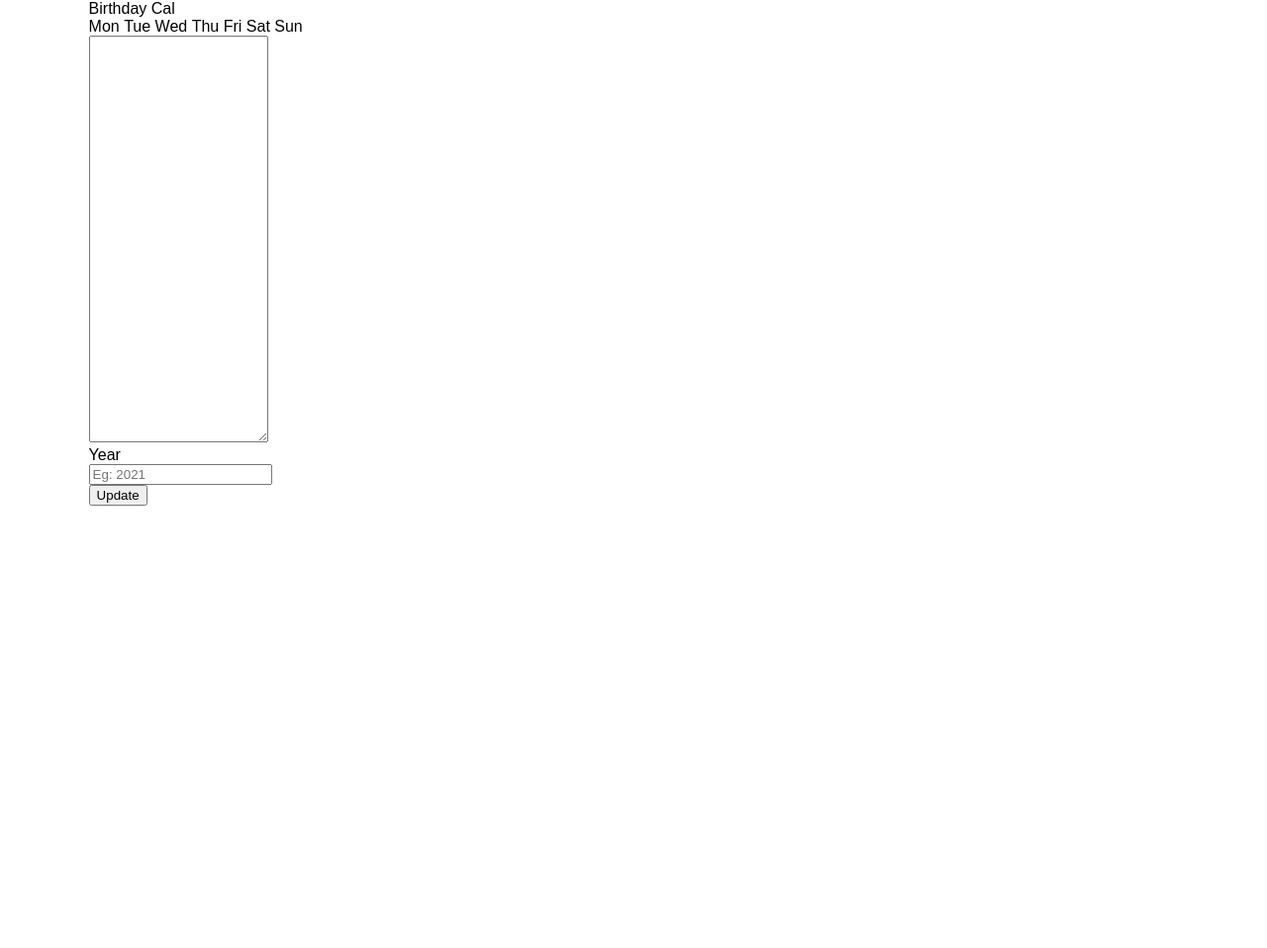
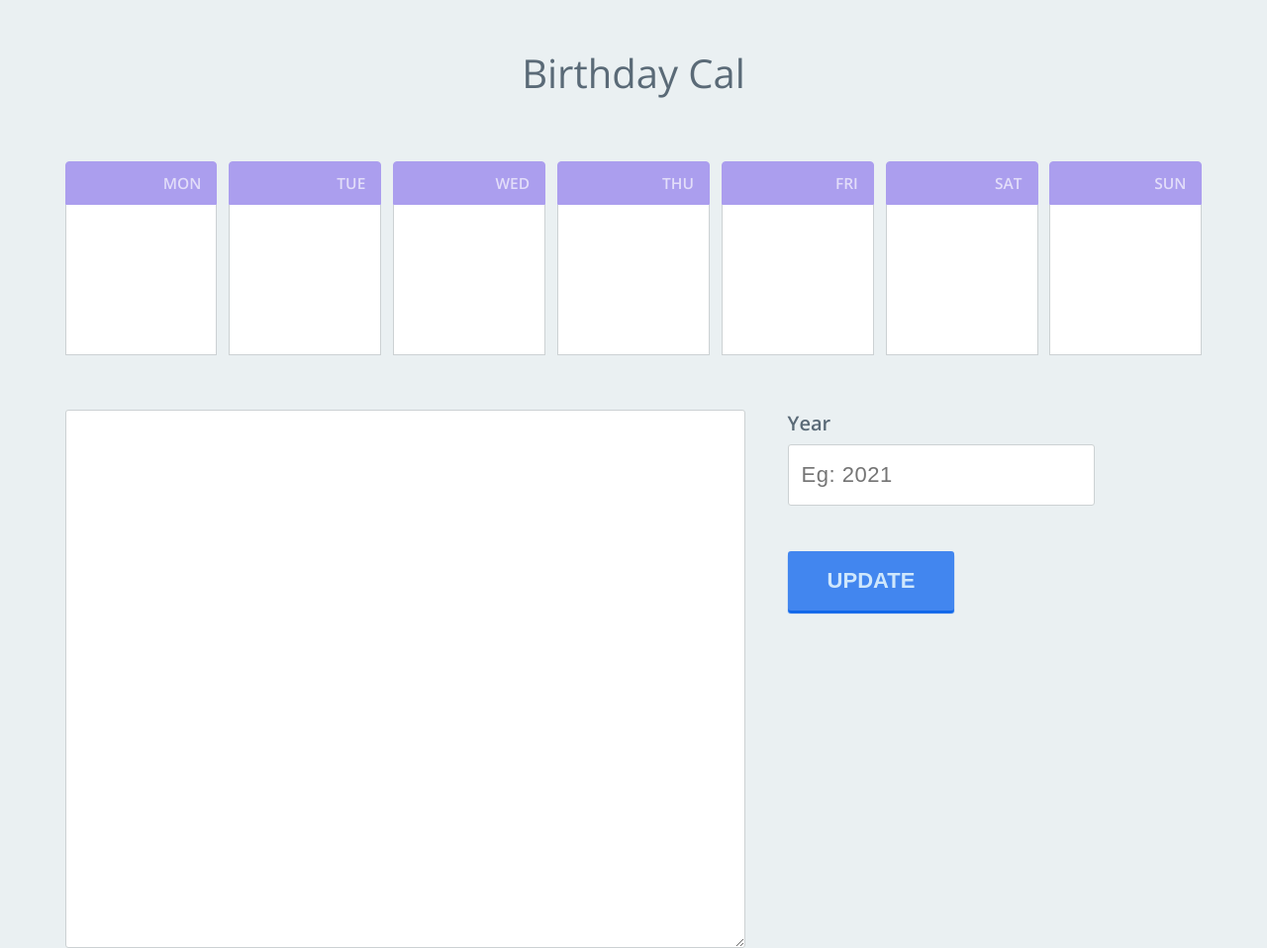
Before and after one commit to meghana1997-star/Birthdaycalendar, a plain HTML site: page index.html in a window 1280 px wide. Shown: the whole page at 99% size. Before the commit the page ends 800 px from the top, so only its background shows below. Drawn offline with nearby package versions, Linux system fonts and the light colour scheme.

Commit message:
assets added

```diff
--- a/assets/css/style.css
+++ b/assets/css/style.css
@@ -99,19 +99,49 @@ li {
 
 /*for wrapper*/
 .wrapper {
-  max-width: 1360px;
-  width: 86%;
+  max-width: 1149px;
   margin: 0 auto;
 }
+
+body { font-family: 'Open Sans', sans-serif; }
+
+/* Css Reset  */
+*,
+*::before,
+*::after {
+  margin: 0;
+  padding: 0;
+  box-sizing: border-box;
+}
+
+:root {
+  --black: #000;
+  --white: #fff;
+  --heading-color: #5A6A77;
+  --bg-color: #EAF0F2;
+  --light-violet: #AB9EEE;
+  --dark-blue: #4286EF;
+  --light-white: #E2DDF9;
+  --label-color: #5A6A77;
+}
+
+/* Common Classes */
+.upper--case { text-transform: uppercase; }
+
 /*=================================
   Header styling starts here
 =================================*/
+.header {
+  padding: 46px 0 62px;
+  background-color: var(--bg-color);
+}
 
-
-
-
-
-
+.header__heading {
+  color: var(--heading-color);
+  font-size: 40px;
+  font-weight: 300;
+  text-align: center;
+}
 /*=================================
   Header styling ends here
 =================================*/
@@ -120,35 +150,170 @@ li {
   main styling starts here
 =================================*/
 
+/* display styling starts here */
+.display { background-color: var(--bg-color); }
 
+.display__days {
+  margin-bottom: 45px;
+  display: flex;
+  justify-content: space-between;
+}
 
+.display__days__list { flex-basis: 13.4%; }
 
+.display__days__heading {
+  padding: 10px 15px;
+  border: 1px solid var(--light-violet);
+  border-top-left-radius: 4px;
+  border-top-right-radius: 4px;
+  background-color: var(--light-violet);
+  color: var(--light-white);
+  font-size: 15.5px;
+  font-weight: 600;
+  text-align: right;
+}
 
+.display__days__content {
+  width: 100%;
+  height: 152px;
+  border: 1px solid #CCD1D3;
+  border-top: none;
+  background-color: var(--white);
+}
 
+.display__days__count {
+  margin: 10px 0 0 5px;
+  color: #555;
+  font-family: 'Open Sans';
+  font-size: 15px;
+  font-weight: 700;
+  letter-spacing: 1px;
+}
 
+.display__peoples {
+  width: 100%;
+  height: 100%;
+  display: flex;
+  flex-wrap: wrap;
+  justify-content: flex-start;
+}
 
-/*=================================
-  main styling ends here
-=================================*/
+.display__peoples.day-empty .display__peoples__list {
+  width: 100%;
+  height: 100%;
+  position: relative;
+  background-color: var(--bg-color);
+}
 
-/*=================================
-  footer styling starts here
-=================================*/
+.display__peoples.day-empty .display__peoples__list::before {
+  content: "\f119";
+  width: 100%;
+  height: 100%;
+  display: flex;
+  position: absolute;
+  top: 0;
+  left: 0;
+  color: var(--dark-blue);
+  font-family: "FontAwesome";
+  font-size: 100px;
+  align-items: center;
+  justify-content: center;
+}
 
+.display__peoples__list {
+  display: flex;
+  background-color: #888;
+  align-items: center;
+  justify-content: center;
+}
 
+.display__peoples.width1 .display__peoples__list {
+  height: 100%;
+  flex-basis: 100%;
+}
 
+.display__peoples.width2 .display__peoples__list {
+  height: 50%;
+  flex-basis: 50% !important;
+}
 
+.display__peoples.width3,
+.display__peoples.width4,
+.display__peoples.width5 {
+  height: auto;
+}
 
+.display__peoples.width3 .display__peoples__list {
+  height: 50.8px !important;
+  flex-basis: 33.333%;
+}
 
+.display__peoples.width4 .display__peoples__list {
+  height: 38px;
+  flex-basis: 25% !important;
+}
+.display__peoples.width5 .display__peoples__list {
+  height: 30.3px;
+  flex-basis: 20% !important;
+}
 
- /*=================================
-  footer styling ends here
-=================================*/
+.display__peoples__heading { text-align: center; }
 
-/*media query starts*/
-/*media query for 995px starts here*/
-@media only screen and (max-width: 995px) {
+.display__peoples__heading a {
+  color: var(--white);
+  font-weight: 700;
+}
 
+/* Form Styling Starts */
+.form { display: flex; }
 
+.form__data {
+  padding: 28px;
+  border: 1px solid #CCD1D3;
+  border-radius: 3px;
+  outline: none;
+  margin-right: 43px;
+  font-size: 16px;
+  flex-basis: 59.8%;
+}
 
+.form__input { flex-basis: 27%; }
+
+.form__label {
+  color: var(--label-color);
+  font-size: 20px;
+  font-weight: 600;
 }
+
+.input { margin: 8px 0 46px; }
+
+.input__year {
+  width: 100%;
+  padding: 17px 13px;
+  border: 1px solid #CCD1D3;
+  border-radius: 3px;
+  outline: none;
+  color: var(--black);
+  font-size: 22px;
+  letter-spacing: .5px;
+}
+
+.submit__btn {
+  padding: 17px 40px;
+  border: none;
+  border-radius: 3px;
+  outline: none;
+  background-color: var(--dark-blue);
+  color: rgb(207, 231, 252);
+  font-size: 22px;
+  font-weight: 800;
+  box-shadow: 0 3px 1px hsl(216, 87%, 49%);
+  transition: .5s;
+}
+
+.submit__btn:hover {
+  color: var(--dark-blue);
+  background-color: var(--white);
+  box-shadow: 3px 3px 3px hsl(216, 87%, 49%);
+}
+/* display styling ends here */
```
